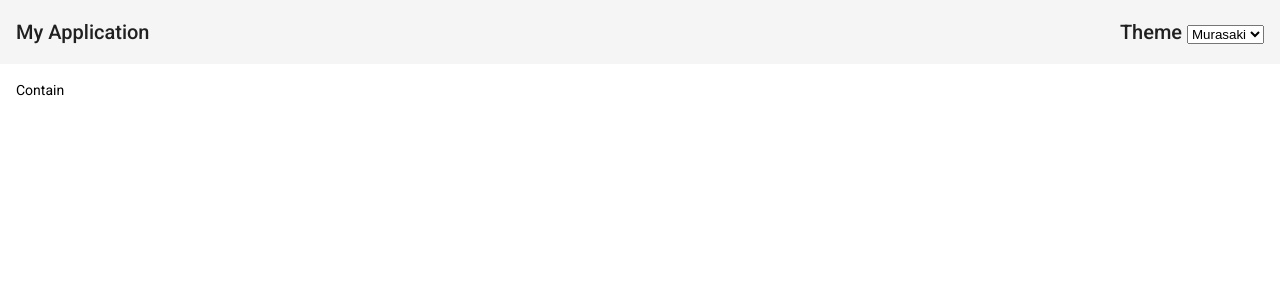
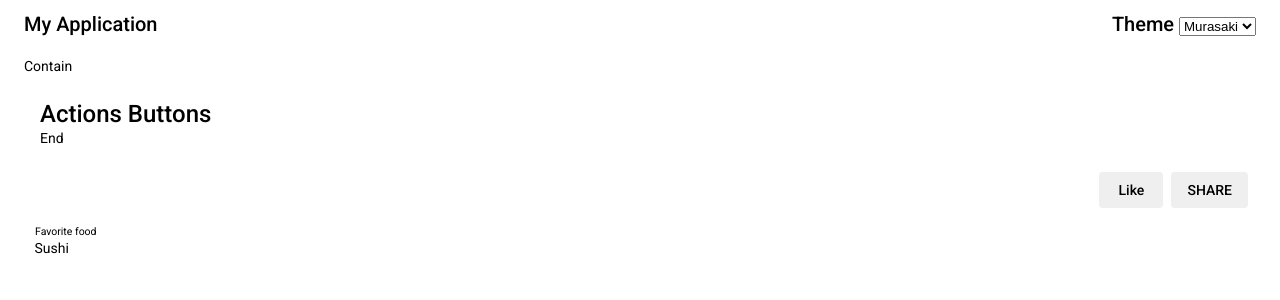
Before and after one commit to anjasmaradwisetiadi/playground-theme-custom-angular-material, an Angular app: page / in a window 1280 px wide. Shown: the top 300 px of the page. Built offline with nearby package versions, Linux system fonts and the light colour scheme.

Commit message:
reduce trash code

```diff
--- a/src/app/contain/contain.component.html
+++ b/src/app/contain/contain.component.html
@@ -1,3 +1,17 @@
 <div class="contain">
     <p>Contain</p>
+
+    <mat-card>
+        <mat-card-title>Actions Buttons</mat-card-title>
+        <mat-card-subtitle>End</mat-card-subtitle>
+        <mat-card-actions align="end">
+          <button mat-button>Like</button>
+          <button mat-button>SHARE</button>
+        </mat-card-actions>
+    </mat-card>
+
+    <mat-form-field class="example-full-width" appearance="fill">
+        <mat-label>Favorite food</mat-label>
+        <input matInput placeholder="Ex. Pizza" value="Sushi">
+      </mat-form-field>
 </div>
--- a/src/styles.scss
+++ b/src/styles.scss
@@ -1,49 +1,4 @@
 
-// Custom Theming for Angular Material
-// For more information: https://material.angular.io/guide/theming
+
 @use '@angular/material' as mat;
-// Plus imports for other components in your app.
-
-// Include the common styles for Angular Material. We include this here so that you only
-// have to load a single css file for Angular Material in your app.
-// Be sure that you only ever include this mixin once!
 @include mat.core();
-
-// Define the palettes for your theme using the Material Design palettes available in palette.scss
-// (imported above). For each palette, you can optionally specify a default, lighter, and darker
-// hue. Available color palettes: https://material.io/design/color/
-$playground-theming-angular-primary: mat.define-palette(mat.$indigo-palette);
-$playground-theming-angular-accent: mat.define-palette(mat.$pink-palette, A200, A100, A400);
-
-// The warn palette is optional (defaults to red).
-$playground-theming-angular-warn: mat.define-palette(mat.$red-palette);
-
-// Create the theme object. A theme consists of configurations for individual
-// theming systems such as "color" or "typography".
-$playground-theming-angular-theme: mat.define-light-theme((
-  color: (
-    primary: $playground-theming-angular-primary,
-    accent: $playground-theming-angular-accent,
-    warn: $playground-theming-angular-warn,
-  )
-));
-
-// Include theme styles for core and each component used in your app.
-// Alternatively, you can import and @include the theme mixins for each component
-// that you are using.
-@include mat.all-component-themes($playground-theming-angular-theme);
-
-/* You can add global styles to this file, and also import other style files */
-
-html, body { height: 100%; }
-body {
-  margin: 0;
-  font-family: Roboto,
-  "Helvetica Neue", sans-serif;
-}
-
-.root{
-  background-color: white;
-  min-height: 100%;
-  /* min-height: 100%; */
-}
```
Also changed, not shown: src/app/app.module.ts (+71 -13 lines).
